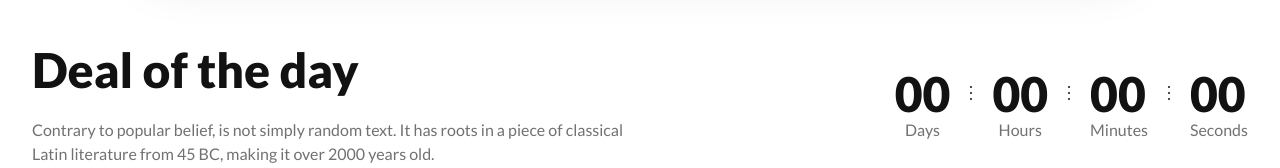
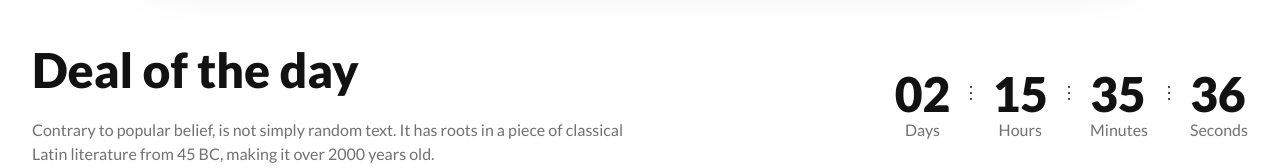
Before and after one commit to saiful7778/fruit-burst-assignment-03, a plain HTML site: page index.html in a window 1280 px wide. Shown: the part 730-898 px from the top of the page. Drawn offline with nearby package versions, Linux system fonts and the light colour scheme.

Commit message:
Update time

```diff
--- a/index.html
+++ b/index.html
@@ -1519,7 +1519,7 @@
       </div>
     </footer>
     <script>
-      let endData = new Date("jul 30, 2023 23:59:59").getTime();
+      let endData = new Date("aug 17, 2023 23:59:59").getTime();
       const dayEle = document.querySelector("#day");
       const hourEle = document.querySelector("#hour");
       const minEle = document.querySelector("#min");
```
